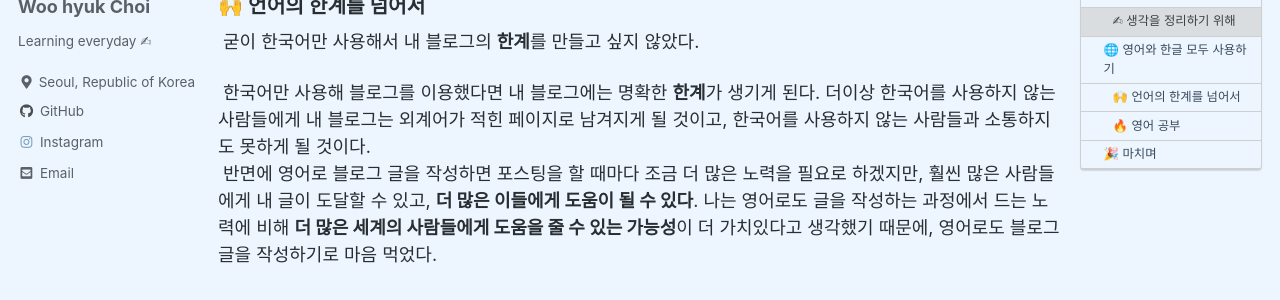
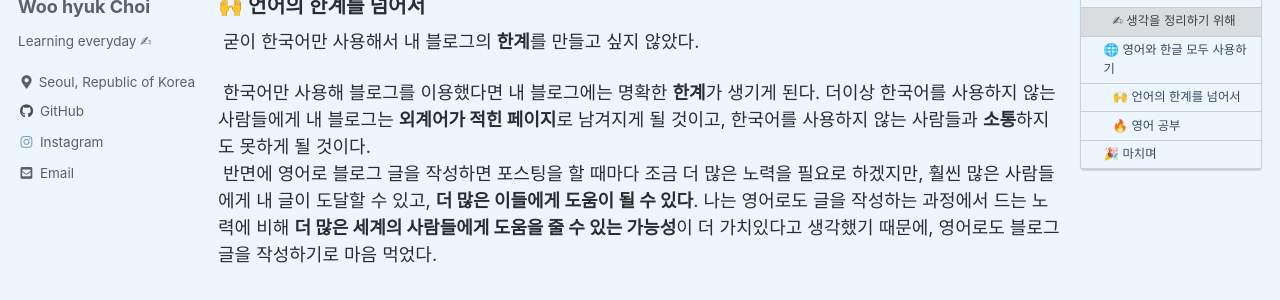
Before and after one commit to cw00h/cw00h.github.io, a Jekyll site: the page built from _posts/2021-10-26-starting-blog.md, in a window 1280 px wide and 900 px high, scrolled down 1838 px. Shown: the part 178-478 px from the top of the window. Built offline with Jekyll 4.4.1, drawn with Linux system fonts in a browser that asks for light colours; cached includes are drawn as plain includes; comment, search, counter and statistics services are not loaded.

```diff
--- a/_posts/2021-10-26-starting-blog.md
+++ b/_posts/2021-10-26-starting-blog.md
@@ -54,7 +54,7 @@ last_modified_at: 2021-10-23T12:53:00-05:00
 ### 🙌 언어의 한계를 넘어서
 &nbsp;굳이 한국어만 사용해서 내 블로그의 **한계**를 만들고 싶지 않았다.
 
-&nbsp;한국어만 사용해 블로그를 이용했다면 내 블로그에는 명확한 **한계**가 생기게 된다. 더이상 한국어를 사용하지 않는 사람들에게 내 블로그는 외계어가 적힌 페이지로 남겨지게 될 것이고, 한국어를 사용하지 않는 사람들과 소통하지도 못하게 될 것이다.
+&nbsp;한국어만 사용해 블로그를 이용했다면 내 블로그에는 명확한 **한계**가 생기게 된다. 더이상 한국어를 사용하지 않는 사람들에게 내 블로그는 **외계어가 적힌 페이지**로 남겨지게 될 것이고, 한국어를 사용하지 않는 사람들과 **소통**하지도 못하게 될 것이다.
 &nbsp;반면에 영어로 블로그 글을 작성하면 포스팅을 할 때마다 조금 더 많은 노력을 필요로 하겠지만, 훨씬 많은 사람들에게 내 글이 도달할 수 있고, **더 많은 이들에게 도움이 될 수 있다**. 나는 영어로도 글을 작성하는 과정에서 드는 노력에 비해 **더 많은 세계의 사람들에게 도움을 줄 수 있는 가능성**이 더 가치있다고 생각했기 때문에, 영어로도 블로그 글을 작성하기로 마음 먹었다.
 
 ### 🔥 영어 공부
```
